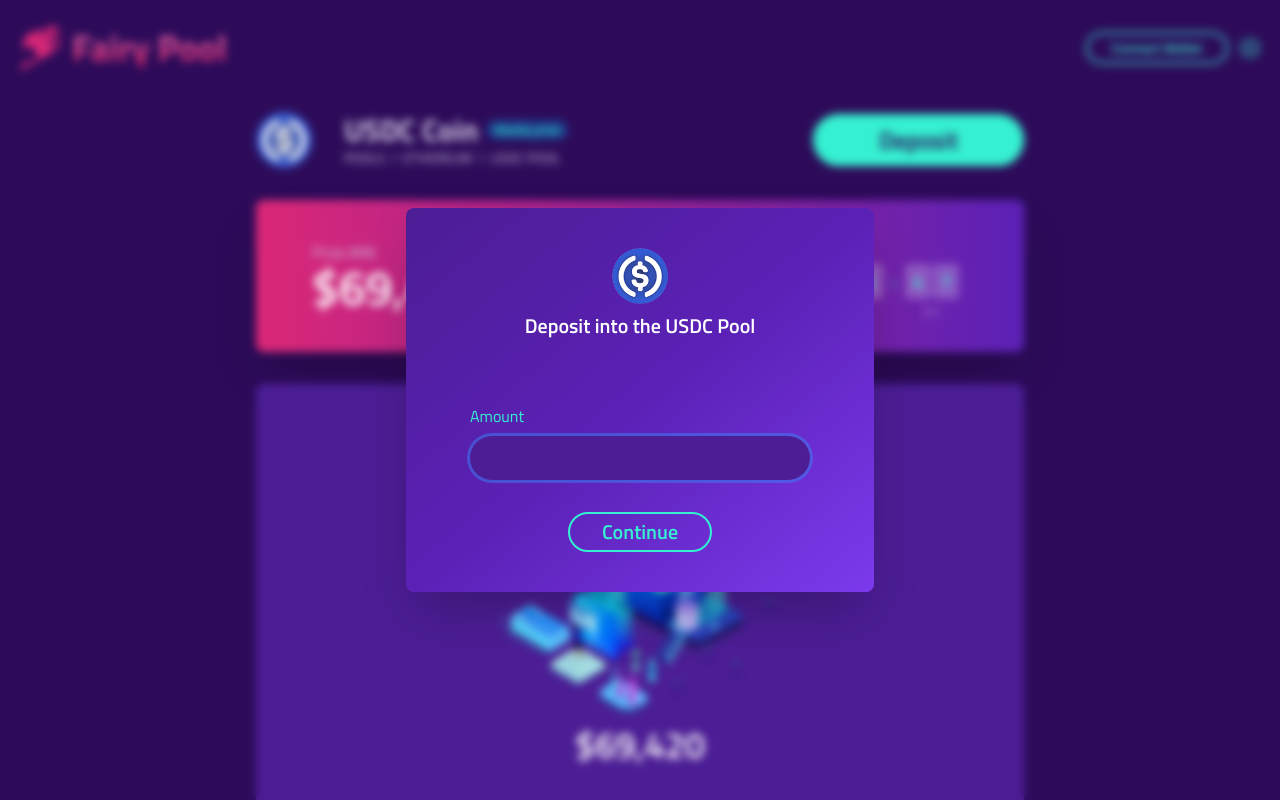
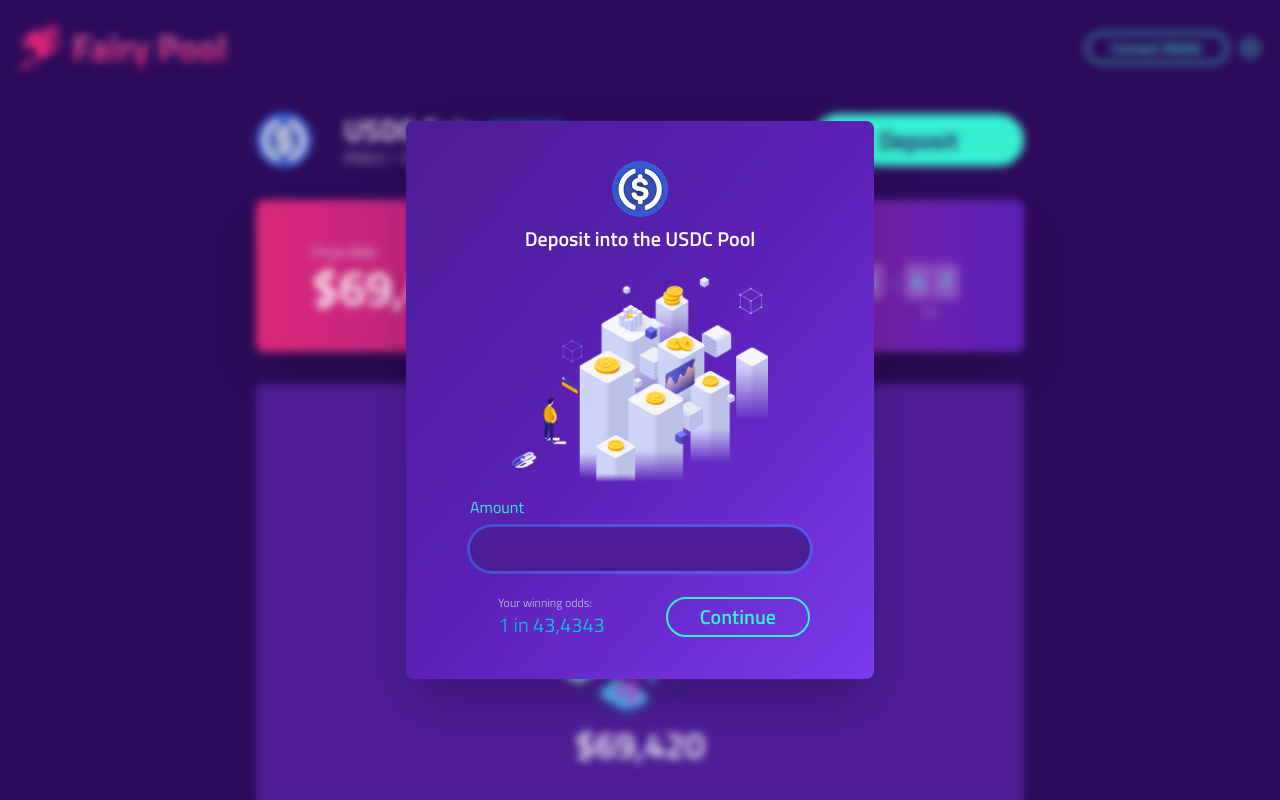
Before and after one commit to DEFI-POOL/fairy-pool-FE, a React (Create React App) app: page / in a window 1280 px wide. Both pictures are taken after a click on the element "Deposit". Shown: the top 800 px of the page. Built offline with nearby package versions, Linux system fonts and the light colour scheme.

Commit message:
Winning odds in DepositModal

```diff
--- a/src/components/DepositModal.js
+++ b/src/components/DepositModal.js
@@ -1,4 +1,5 @@
 import USDC_image from "../assets/USDC.png";
+import winning from "../assets/online-cryptocurrency-exchange-3327982-2793773.webp";
 
 export default function DepositModal({ close }) {
   return (
@@ -14,14 +15,25 @@ export default function DepositModal({ close }) {
         <div className="text-white font-semibold text-xl mt-2">
           Deposit into the USDC Pool
         </div>
-        <div className="w-full mt-16 text-accent">Amount</div>
+        <img src={winning} className="w-64 mt-6" />
+        <div className="w-full text-accent">Amount</div>
         <input
           type="number"
           autoFocus
           className="outline-none ring rounded-full pl-4 py-1 bg-purple-900 text-white text-3xl mt-2"
         />
-        <div className="rounded-full border-2 border-accent px-8 py-1 text-xl text-accent font-semibold cursor-pointer hover:bg-accent hover:text-primary mt-8">
-          Continue
+        <div className="flex justify-between items-center w-full mt-6">
+          <div className="ml-7">
+            <div className="text-xs font-light text-secondary">
+              Your winning odds:
+            </div>
+            <div className="text-xl bg-clip-text text-transparent bg-rainbow-gradient animate-flashy-text">
+              1 in 43,4343
+            </div>
+          </div>
+          <div className="rounded-full border-2 border-accent px-8 py-1 text-xl text-accent font-semibold cursor-pointer hover:bg-accent hover:text-primary">
+            Continue
+          </div>
         </div>
       </div>
     </div>
```
Also changed, not shown: src/assets/online-cryptocurrency-exchange-3327982-2793773.webp (added).
